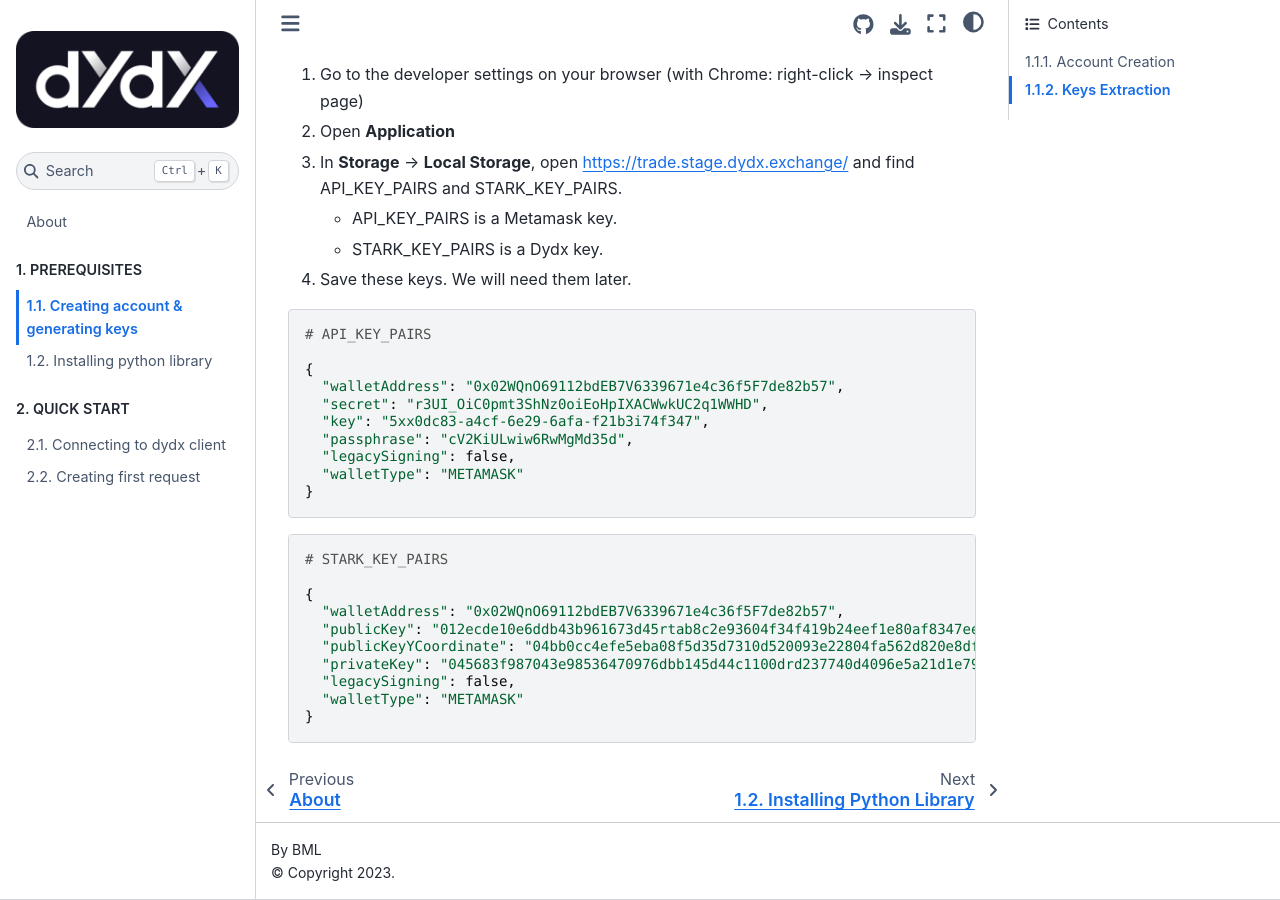
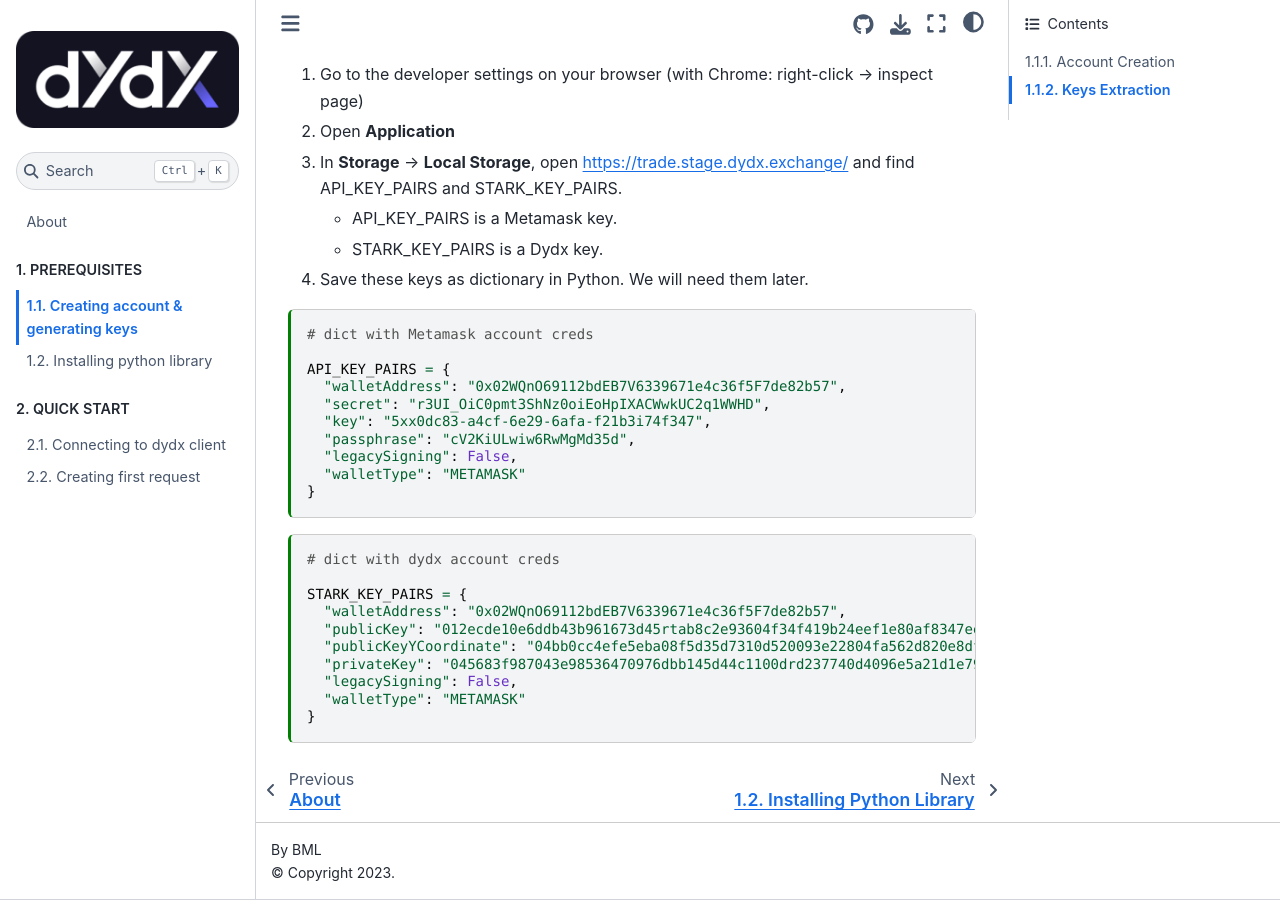
Before and after one commit to bml-crypto/bml-crypto.github.io, a Jupyter Book: the page built from docs/prerequisites/account.md, in a window 1280 px wide and 900 px high, scrolled down 676 px. Built offline with Jupyter Book 1.0.4 settings and Sphinx 7.4.7 and the Sphinx Book theme 1.1.4, drawn with Linux system fonts in a browser that asks for light colours.

Commit message:
updating account

````diff
--- a/docs/prerequisites/account.md
+++ b/docs/prerequisites/account.md
@@ -33,31 +33,31 @@
 3. In **Storage** -> **Local Storage**, open https://trade.stage.dydx.exchange/ and find API_KEY_PAIRS and STARK_KEY_PAIRS.
     - API_KEY_PAIRS is a Metamask key.
     - STARK_KEY_PAIRS is a Dydx key.
-4. Save these keys. We will need them later.
+4. Save these keys as dictionary in Python. We will need them later.
 
 
-```
-# API_KEY_PAIRS
+```{code-cell} ipython3
+# dict with Metamask account creds
 
-{
+API_KEY_PAIRS = {
   "walletAddress": "0x02WQnO69112bdEB7V6339671e4c36f5F7de82b57",
   "secret": "r3UI_OiC0pmt3ShNz0oiEoHpIXACWwkUC2q1WWHD",
   "key": "5xx0dc83-a4cf-6e29-6afa-f21b3i74f347",
   "passphrase": "cV2KiULwiw6RwMgMd35d",
-  "legacySigning": false,
+  "legacySigning": False,
   "walletType": "METAMASK"
 }
 ```
 
-```
-# STARK_KEY_PAIRS
+```{code-cell} ipython3
+# dict with dydx account creds
 
-{
+STARK_KEY_PAIRS = {
   "walletAddress": "0x02WQnO69112bdEB7V6339671e4c36f5F7de82b57",
   "publicKey": "012ecde10e6ddb43b961673d45rtab8c2e93604f34f419b24eef1e80af8347ee",
   "publicKeyYCoordinate": "04bb0cc4efe5eba08f5d35d7310d520093e22804fa562d820e8df0176c0fa371",
   "privateKey": "045683f987043e98536470976dbb145d44c1100drd237740d4096e5a21d1e79c",
-  "legacySigning": false,
+  "legacySigning": False,
   "walletType": "METAMASK"
 }
 ```
````
